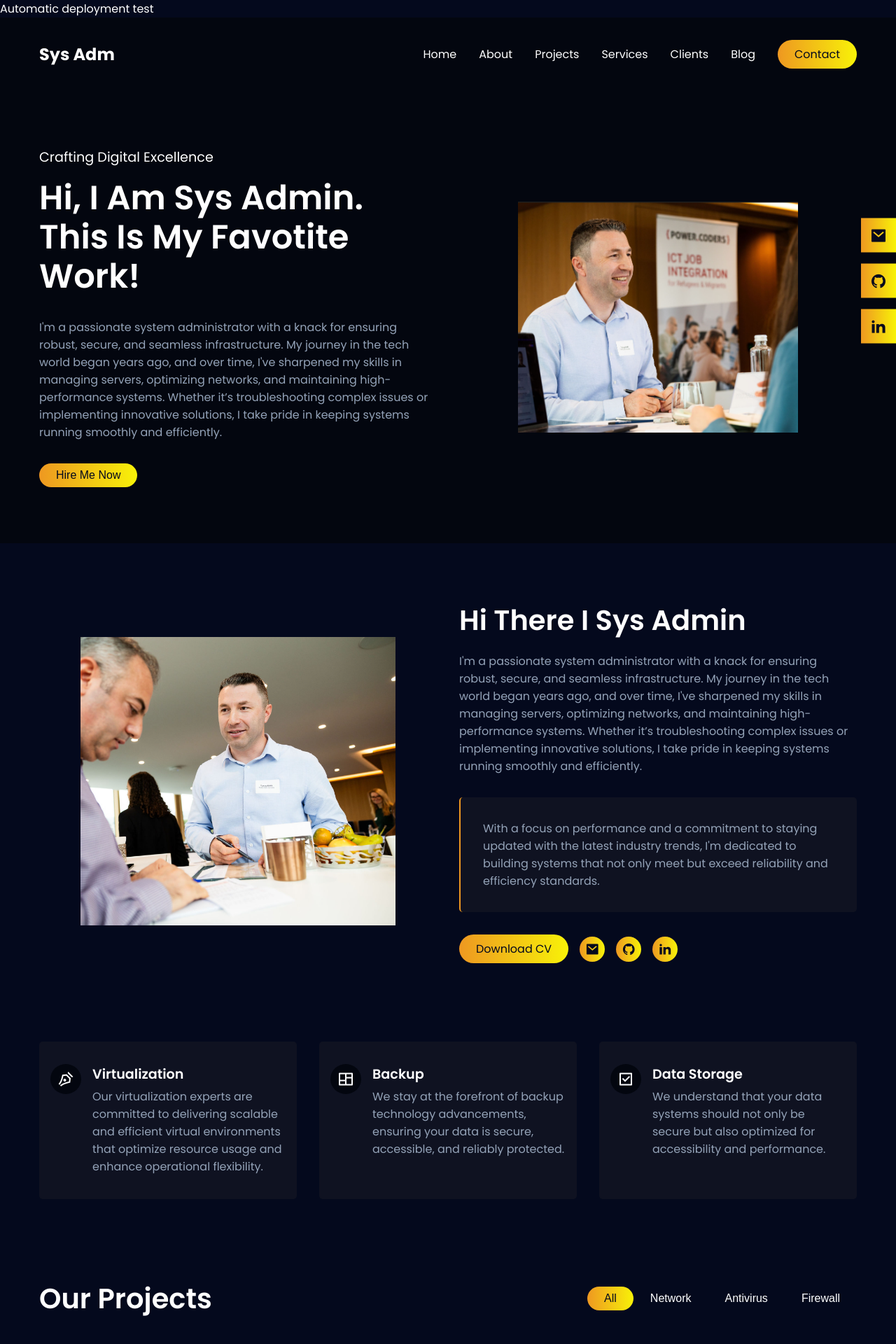
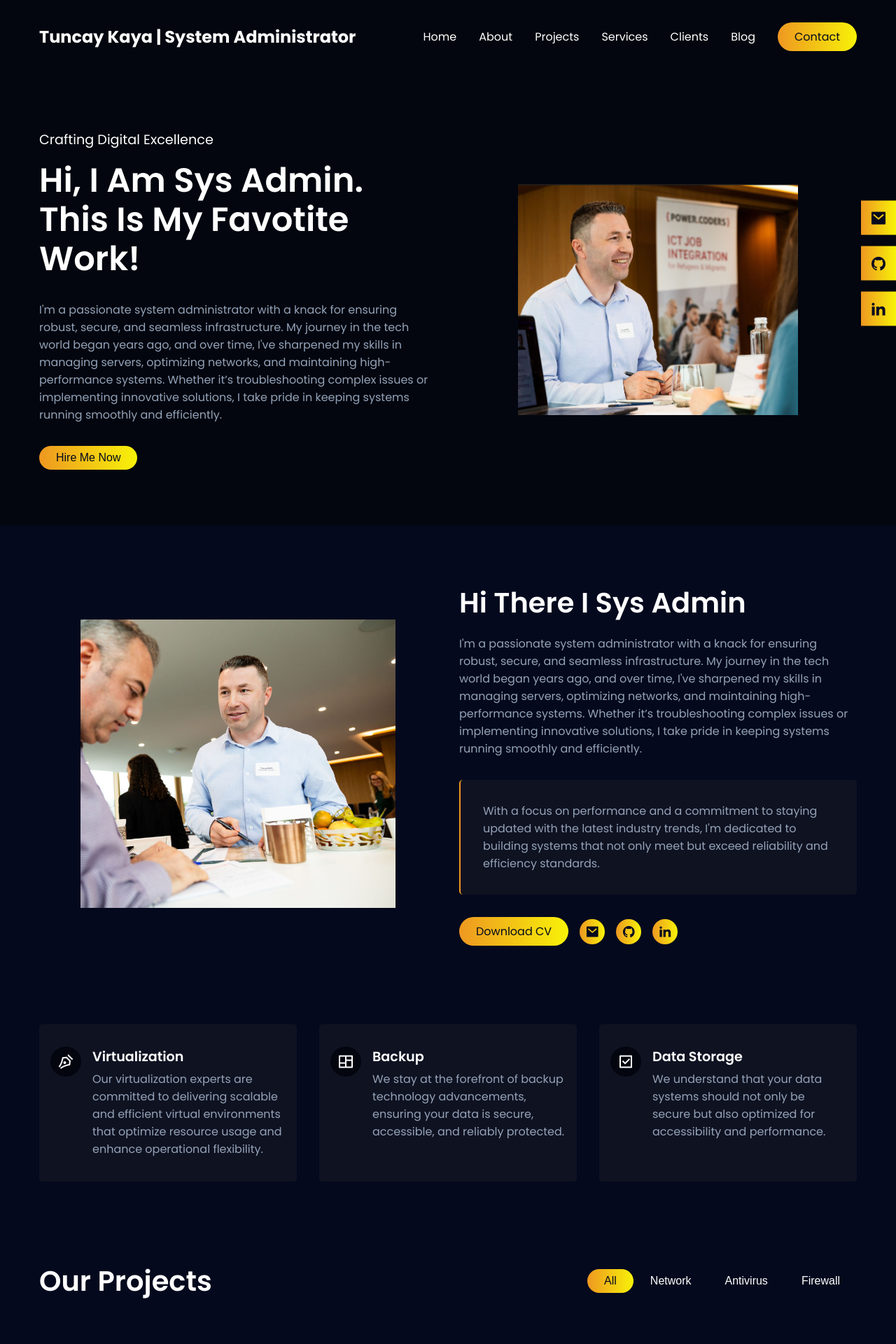
Before and after one commit to Tuncay5506/basic-portfolio-template, a Java web app: page / in a window 1280 px wide. Shown: the top 1920 px of the page at 70% size. Run offline with Tomcat 11, a stand-in JSP engine, Linux system fonts and the light colour scheme.

Commit message:
Automatic deployment test

```diff
--- a/src/main/webapp/index.jsp
+++ b/src/main/webapp/index.jsp
@@ -15,7 +15,6 @@
     <title> Amazing Portfolio || Tuncay KAYA </title>
   </head>
   <body>
-    Automatic deployment test
     <header class="header">
       <div class="header__socials">
         <a href="mailto:tuncay.kaya@powercoders.org" target="_blank"><i class="ri-mail-fill"></i></a>
@@ -26,7 +25,7 @@
         <div class="nav__bar">
           <div class="nav__header">
             <div class="nav__logo">
-              <a href="#">Sys Adm<span></span></a>
+              <a href="#">Tuncay Kaya | System Administrator<span></span></a>
             </div>
             <div class="nav__menu__btn" id="menu-btn">
               <span><i class="ri-menu-3-line"></i></span>
```
